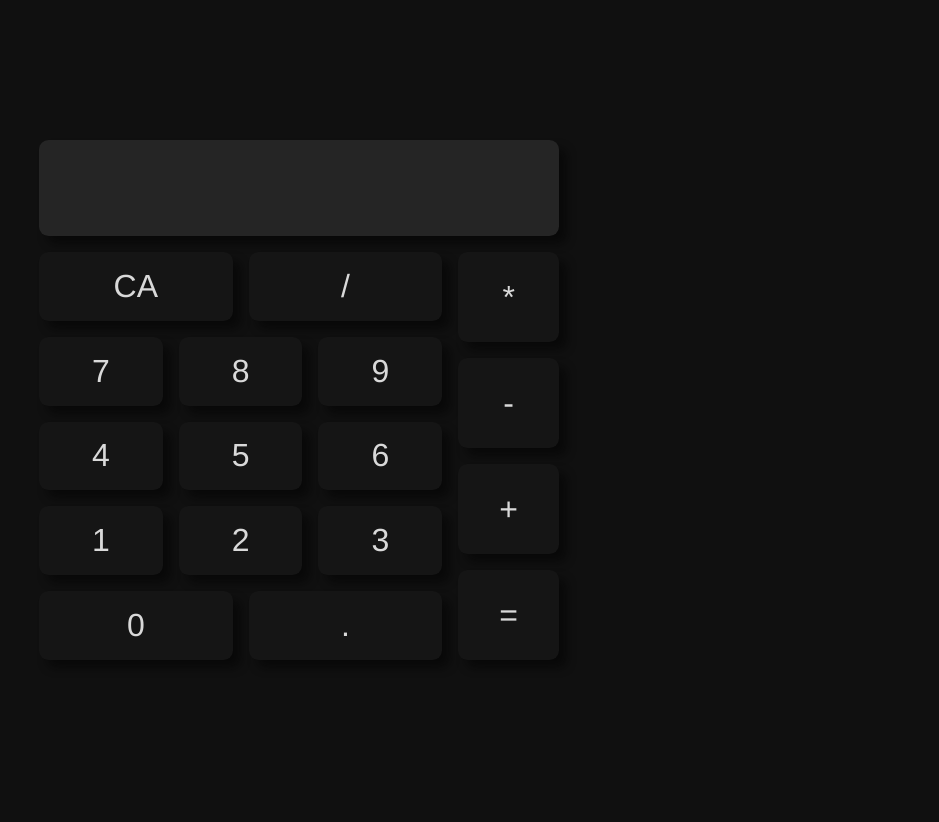
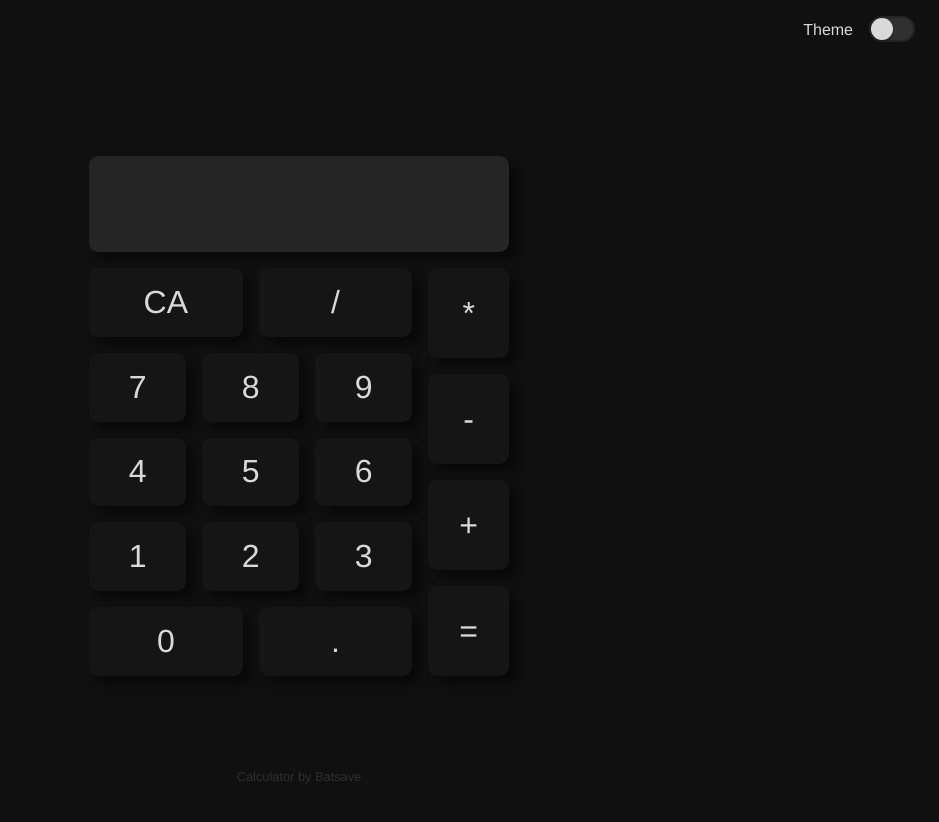
Before and after one commit to Batsave/CalculatricebyBatsave, a plain HTML site: page index.html in a window 1280 px wide. Shown: the whole page, without its empty margins (341-1280 px from the left). Before the commit the page ends 800 px from the top, so only its background shows below. Drawn offline with Linux system fonts and the light colour scheme.

Commit message:
CSS/JS Update (Light and Dark Mode)

```diff
--- a/app.js
+++ /dev/null
@@ -1,24 +0,0 @@
-
-function calcul()
-{
-    let screen = document.getElementById("output").value
-    let result = eval(screen)
-    document.getElementById("output").value = result
-}
-
-function send(val)
-{
-    document.getElementById("output").value+=val
-}
-function errase()
-{
-    document.getElementById("output").value = ""
-}
-
-
-/* Concepte de la calculatrice V2
- * lorsque l'on appuie sur un bouton, afficher/ajouter la valeur dans une variable
- * qui sera afficher sur l'écran
- * a l'appuie sur la touche '=' récupéré le contenu du screen et faire le calcul
- * effacer le screen et afficher le resultat !
- */
--- a/index.html
+++ b/index.html
@@ -5,33 +5,42 @@
     <meta charset="UTF-8">
     <meta name="viewport" content="width=device-width, initial-scale=1.0">
     <title>Simple calculator</title>
-    <script src="/app.js"></script>
-    <link href="style.css" rel="stylesheet">
+
+    <link href="/src/css/style.css" rel="stylesheet">
+    <link href="/src/css/switch.css" rel="stylesheet">
+    <link href="/src/css/dark-mode.css" rel="stylesheet">
+    <script src="/src/js/app.js"></script>
+    <script src="/src/js/theme.js"></script>
+
 </head>
 
 <body>
+
+    <header>
+        <span class="theme-text">Theme</span>
+        <label id="theme" class="form-switch">
+            <input type="checkbox" id="theme">
+            <i></i>
+        </label>
+    </header>
     <main>
-        <input id="output"/>
+        <input id="output" />
         <div class="button-main">
         <div class="button-box">
-
             <section>
-                <button onclick="errase('')">CA</button>
+                <button onclick="erase('')">CA</button>
                 <button onclick="send('/')">/</button>
             </section>
-
             <section>
                 <button onclick="send('7')">7</button>
                 <button onclick="send('8')">8</button>
                 <button onclick="send('9')">9</button>
             </section>
-
             <section>
                 <button onclick="send('4')">4</button>
                 <button onclick="send('5')">5</button>
                 <button onclick="send('6')">6</button>
             </section>
-
             <section>
                 <button onclick="send('1')">1</button>
                 <button onclick="send('2')">2</button>
@@ -43,9 +52,7 @@
                 <button onclick="send('.')">.</button>
 
             </section>
-
         </div>
-
         <div class="operator">
             <button onclick="send('*')" accesskey="*">*</button>
             <button onclick="send('-')" accesskey="-">-</button>
@@ -54,6 +61,10 @@
         </div>
     </div>
     </main>
+    <footer>
+
+        Calculator by Batsave
+    </footer>
 </body>
 
 </html>
--- /dev/null
+++ b/src/css/dark-mode.css
@@ -0,0 +1,11 @@
+:root  {
+
+    --background-color: #101010;
+    --screen-color: #252525;
+    --gap-value: 1rem;
+
+    --color-button-default: #151515;
+    --color-button-hover: #090909;
+    --color-button-text: #d9d9d9;
+    --color-footer-text: #303030;
+}
--- /dev/null
+++ b/src/css/light-mode.css
@@ -0,0 +1,11 @@
+:root {
+
+    --background-color: #d9d9d9;
+    --screen-color: #898989;
+    --gap-value: 1rem;
+
+    --color-button-default: #a9a9a9;
+    --color-button-hover: #898989;
+    --color-button-text: #101010;
+    --color-footer-text: #101010;
+}
--- /dev/null
+++ b/src/css/style.css
@@ -0,0 +1,109 @@
+* {
+    margin: 0;
+    padding: 0;
+    transition: all 0.3s ease-in-out;
+}
+
+
+body {
+    display: flex;
+    flex-direction: row;
+    background-color: var(--background-color);
+    justify-content: center;
+    align-items: center;
+    height: 100vh;
+    padding: 1rem;
+}
+
+main {
+    display: flex;
+    flex-direction: column;
+    max-width: 65ch;
+    min-width: 30ch;
+
+    max-height: 65ch;
+    min-height: 60ch;
+    gap: var(--gap-value);
+}
+
+#output {
+    height: 2rem;
+    text-align: end;
+    background-color: var(--screen-color);
+    border: none;
+    border-radius: 0.6rem;
+    padding: 2rem;
+    font-family: Helvetica;
+    font-size: 2rem;
+    color: var(--color-button-text);
+    box-shadow: 0.5rem 0.5rem 0.5rem rgba(05, 05, 05, 0.6);
+}
+
+.button-main {
+    display: flex;
+    flex-direction: row;
+    max-width: 65ch;
+    min-width: 30ch;
+height: 100vw;
+
+
+    gap: var(--gap-value);
+}
+
+section {
+    display: flex;
+    flex-direction: row;
+    height: 100%;
+    gap: var(--gap-value);
+
+}
+
+.button-box {
+    display: flex;
+    flex-direction: column;
+    width: 80%;
+    height: 100%;
+    gap: var(--gap-value);
+}
+
+.operator {
+    display: flex;
+    flex-direction: column;
+    width: 20%;
+    gap: var(--gap-value);
+}
+
+button {
+    width: 100%;
+    height: 100%;
+    background-color: var(--color-button-default);
+    border: none;
+    color: #eaeaea;
+    border-radius: 0.6rem;
+    box-shadow: 0.5rem 0.5rem 0.5rem rgba(05, 05, 05, 0.6);
+
+    font-family: Helvetica;
+    font-size: 2rem;
+    color: var(--color-button-text);
+    transition: background-color 0.1s ease-in-out;
+    cursor: pointer;
+}
+
+
+button:active {
+    background-color: var(--color-button-hover);
+    transition: background-color 0.1s ease-in-out;
+    cursor: pointer;
+}
+
+footer {
+    display: flex;
+    flex-direction: column;
+    position: absolute;
+    bottom: 1rem;
+    font-family: Helvetica;
+    font-size: 0.8rem;
+    font-weight: 100;
+    color: var(--color-footer-text);
+    transition: background-color 0.1s ease-in-out;
+}
--- /dev/null
+++ b/src/css/switch.css
@@ -0,0 +1,63 @@
+header {
+    display: flex;
+    position: absolute;
+    top: 1rem;
+    right: 1rem;
+    gap:1rem;
+
+}
+.theme-text {
+  font-family: Helvetica;
+    font-size: 1rem;
+    color: var(--color-button-text);
+    margin-top:0.3rem;
+}
+.form-switch {
+    display: inline-block;
+    cursor: pointer;
+    -webkit-tap-highlight-color: transparent;
+
+  }
+
+  .form-switch i {
+    position: relative;
+    display: inline-block;
+    margin-right: .5rem;
+    width: 46px;
+    height: 26px;
+    background-color: #252525;
+    border-radius: 23px;
+    vertical-align: text-bottom;
+    transition: all 0.3s linear;
+  }
+  .form-switch i::before {
+    content: "";
+    position: absolute;
+    left: 0;
+    width: 42px;
+    height: 22px;
+    background-color: #303030;
+    border-radius: 11px;
+    transform: translate3d(2px, 2px, 0) scale3d(1, 1, 1);
+    transition: all 0.25s linear;
+  }
+  .form-switch i::after {
+    content: "";
+    position: absolute;
+    left: 0;
+    width: 22px;
+    height: 22px;
+    background-color: #d9d9d9;
+    border-radius: 11px;
+    box-shadow: 0 2px 2px rgba(0, 0, 0, 0.24);
+    transform: translate3d(2px, 2px, 0);
+    transition: all 0.2s ease-in-out;
+  }
+  .form-switch:active i::after {
+    width: 28px;
+    transform: translate3d(2px, 2px, 0);
+  }
+  .form-switch:active input:checked + i::after { transform: translate3d(16px, 2px, 0);}
+  .form-switch input { display: none; }
+
+  .form-switch input:checked + i::after { transform: translate3d(22px, 2px, 0); }
--- /dev/null
+++ b/src/js/app.js
@@ -0,0 +1,18 @@
+
+function calcul()
+{
+    let screen = document.getElementById("output").value;
+    let result = eval(screen);
+    document.getElementById("output").value = result;
+
+}
+
+function send(val)
+{
+    document.getElementById("output").value+=val
+}
+function erase()
+{
+    document.getElementById("output").value = ""
+    etat = false;
+}
--- a/script.js
+++ b/src/js/script.js
@@ -6,15 +6,11 @@ let result;
 
 console.log("calcul = " + firstValue + operator + secondValue);
 
-
-
-
 if (operator === '+') {result = (firstValue + secondValue);}
 else if (operator === '-') {result = (firstValue - secondValue);}
 else if (operator === '*') {result = (firstValue * secondValue);}
 else if (operator === '/') {result = (firstValue / secondValue);}
-else { result = "Invalid Operator"
-};
+else { result = "Invalid Operator"};
 
 
 
--- /dev/null
+++ b/src/js/theme.js
@@ -0,0 +1,14 @@
+const container = document.getElementById("container");
+const linkElement = document.querySelector('link[href="/src/css/dark-mode.css"]');
+
+document.addEventListener("change", function(event) {
+  if (event.target.matches("#theme")) {
+    if (event.target.checked) {
+      console.log("Light Mode Activated ☀️");
+      linkElement.href = "./src/css/light-mode.css";
+    } else {
+      console.log("Dark Mode Activated 🌙");
+      linkElement.href = "/src/css/dark-mode.css";
+    }
+  }
+});
--- a/style.css
+++ /dev/null
@@ -1,103 +0,0 @@
-:root {
-
-    --background-color: #101010;
-    --screen-color: #252525;
-    --gap-value: 1rem;
-
-    --color-button-default: #151515;
-    --color-button-hover: #090909;
-    --color-button-text: #d9d9d9;
-}
-
-
-* {
-margin: 0;
-padding: 0;
-}
-
-
-body {
-display: flex;
-flex-direction: row;
-background-color: var(--background-color);
-justify-content: center;
-align-items: center;
-height: 100vh;
-}
-
-main {
-display: flex;
-flex-direction: column;
-
-width: 65ch;
-height: 65ch;
-gap:var(--gap-value);
-}
-
-#output {
-
-    height: 2rem;
-    text-align: end;
-    background-color: var(--screen-color);
-    border: none;
-    border-radius: 0.6rem;
-    padding: 2rem;
-
-    font-family: Helvetica;
-    font-size: 2rem;
-    color: var(--color-button-text);
-    box-shadow: 0.5rem 0.5rem 0.5rem rgba(05,05,05,0.6);
-
-
-}
-.button-main {
-    display: flex;
-    flex-direction: row;
-
-    width: 65ch;
-    height: 65ch;
-    gap:var(--gap-value);
-    }
-
-
-section {
-    display: flex;
-    flex-direction: row;
-    height: 100%;
-    gap:var(--gap-value);
-
-}
-
-.button-box {
-    display: flex;
-    flex-direction: column;
-    width: 80%;
-    height: 100%;
-    gap:var(--gap-value);
-}
-.operator {
-    display: flex;
-    flex-direction: column;
-    width: 20%;
-    gap:var(--gap-value);
-}
-
-button {
-    width: 100%;
-    height: 100%;
-    background-color: var(--color-button-default);
-    border: none;
-    color: #eaeaea;
-    border-radius: 0.6rem;
-    box-shadow: 0.5rem 0.5rem 0.5rem rgba(05,05,05,0.6);
-
-    font-family: Helvetica;
-    font-size: 2rem;
-    color: var(--color-button-text);
-    transition: background-color 0.1s ease-in-out;
-}
-
-button:active {
-    background-color: var(--color-button-hover);
-    transition: background-color 0.1s ease-in-out;
-}
```
